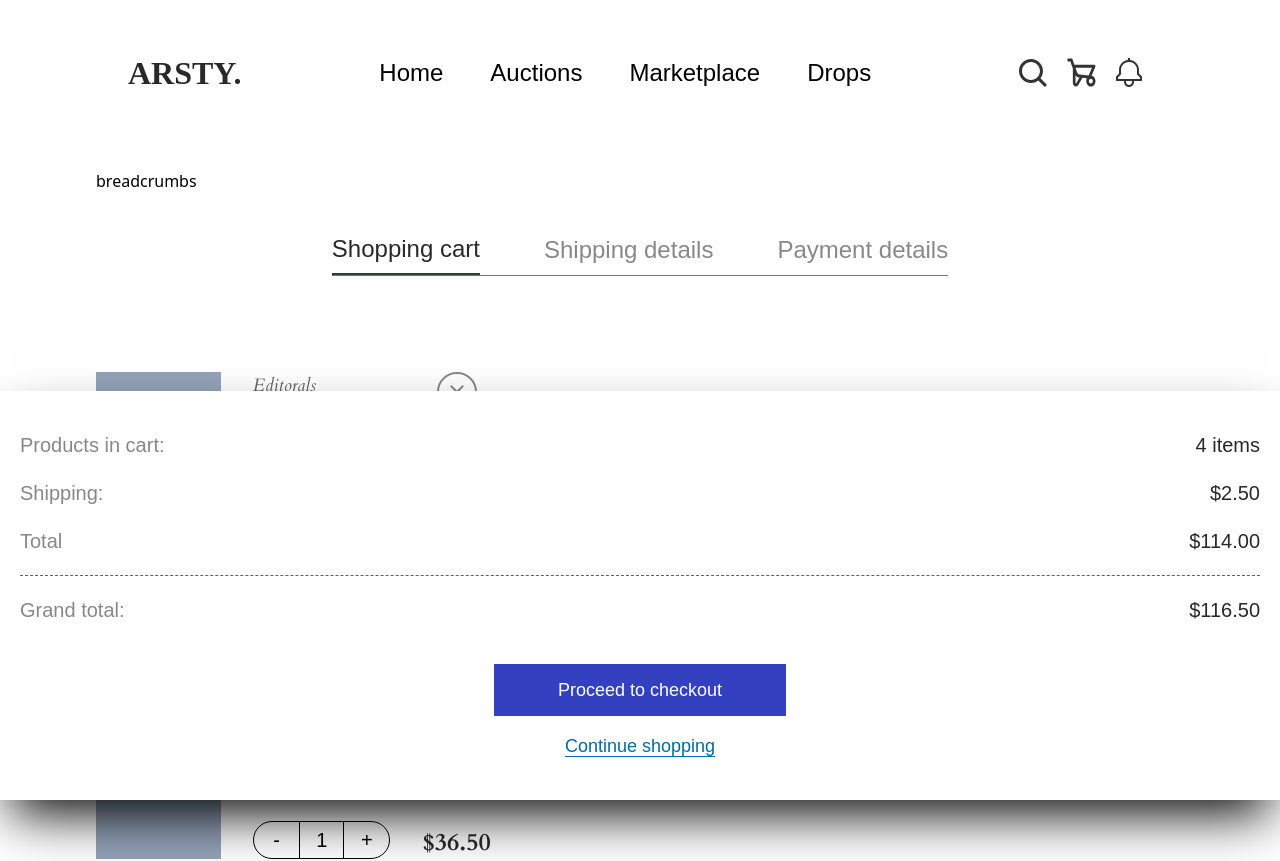
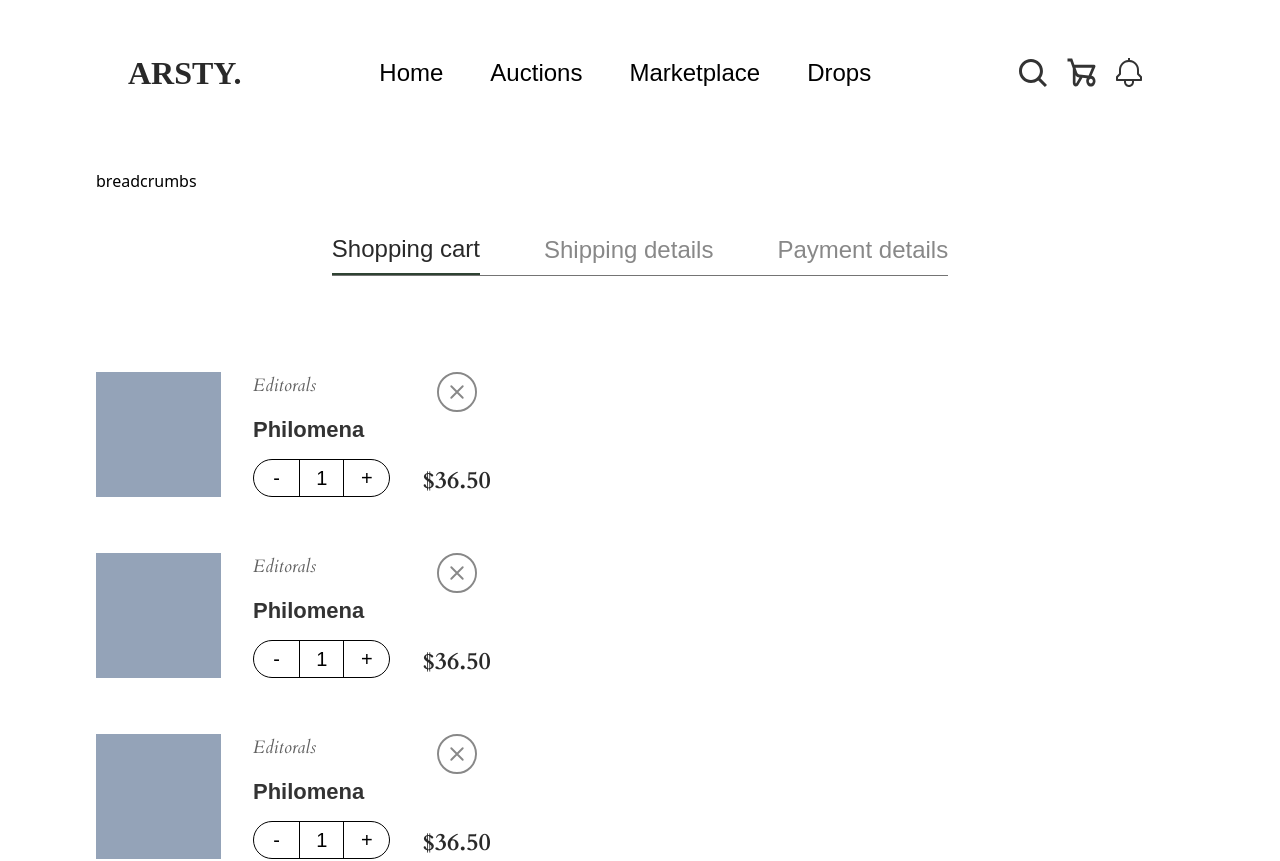
Before and after one commit to eniiku/Artsy, a React (Vite) app: page /marketplace/cart in a window 1280 px wide. Shown: the top 861 px of the page. Built offline with nearby package versions, Linux system fonts and the light colour scheme; a web font is replaced by a local one.

Commit message:
fix(Marketplace): fix media query on marketcart page

```diff
--- a/src/views/Marketplace/Shop/MarketCart/MarketCart.tsx
+++ b/src/views/Marketplace/Shop/MarketCart/MarketCart.tsx
@@ -19,7 +19,7 @@ const MarketCart = () => {
       </ul>
 
       {/* Cart Details */}
-      <div className='fixed bg-white bottom-0 left-0 right-0 px-5 pb-10 pt-5 z-40 shadow-2xl shadow-black'>
+      <div className='fixed lg:hidden bg-white bottom-0 left-0 right-0 px-5 pb-10 pt-5 z-40 shadow-2xl shadow-black'>
         <ul className='text-xl text-[#888888]'>
           <li className='cart-list'>
             Products in cart: <span>4 items</span>
```
